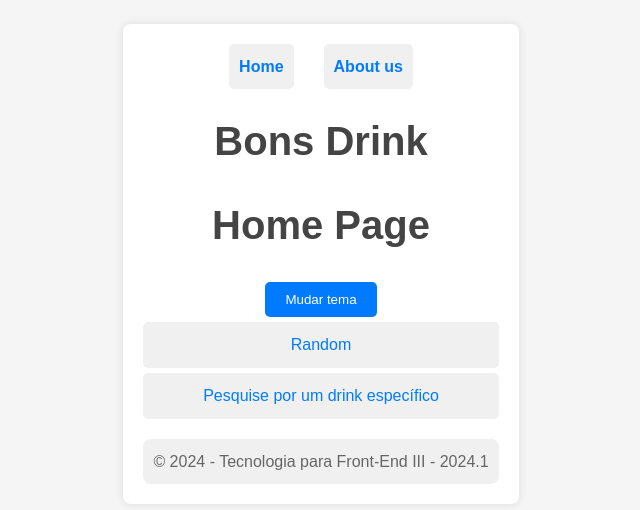
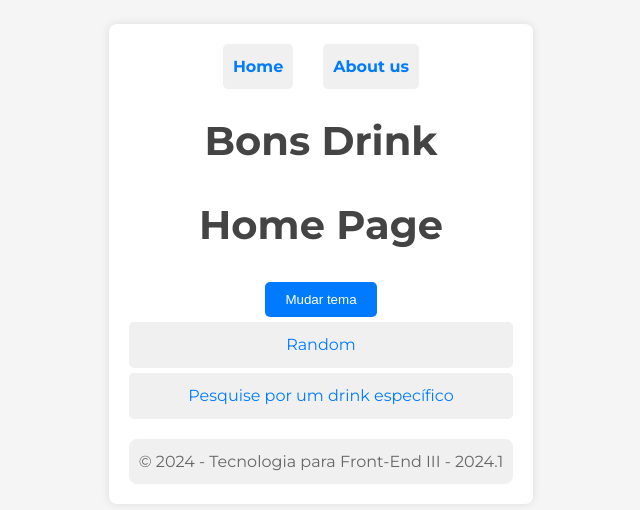
Before and after one commit to motapaula/drinksapi, a React (Vite) app: page / in a window 1280 px wide. Shown: the part 136-646 px from the top of the page, without its empty margins (319-959 px from the left). Built offline with nearby package versions, Linux system fonts and the light colour scheme.

Commit message:
alteração fonte e remoção de trexos comentados

```diff
--- a/index.html
+++ b/index.html
@@ -5,8 +5,11 @@
     <link rel="icon" type="image/svg+xml" href="/vite.svg" />
     <meta name="viewport" content="width=device-width, initial-scale=1.0" />
     <title>Drinks API</title>
+    <link rel="preconnect" href="https://fonts.googleapis.com">
+    <link rel="preconnect" href="https://fonts.gstatic.com/" crossorigin>
+    <link href="https://fonts.googleapis.com/css2?family=Montserrat:ital,wght@0,100..900;1,100..900&display=swap" rel="stylesheet">
   </head>
-  <body>
+  <body class="">
     <div id="root"></div>
     <script type="module" src="/src/main.tsx"></script>
   </body>
--- a/src/App.css
+++ b/src/App.css
@@ -2,7 +2,7 @@
   margin: 0;
   padding: 0;
   box-sizing: border-box;
-  font-family: Arial, Helvetica, sans-serif;
+  font-family: 'Montserrat';
 }
 
 body {
@@ -31,3 +31,118 @@ a:hover {
 .dark-theme a:hover {
   color: #3700b3;
 }
+
+* {
+  margin: 0;
+  padding: 0;
+  box-sizing: border-box;
+}
+
+body {
+  font-family: Arial, sans-serif;
+  background-color: #f5f5f5;
+  color: #333;
+  line-height: 1.6;
+  display: flex;
+  justify-content: center;
+  align-items: center;
+  min-height: 100vh;
+  margin: 0;
+}
+
+.App {
+  width: 100%;
+  max-width: 500px;
+  background: white;
+  padding: 20px;
+  border-radius: 8px;
+  box-shadow: 0 0 10px rgba(0, 0, 0, 0.1);
+  text-align: center;
+}
+
+nav ul {
+  display: flex;
+  justify-content: center;
+  list-style: none;
+  margin-bottom: 20px;
+}
+
+nav ul li {
+  margin: 0 15px;
+}
+
+nav ul li a {
+  color: #007bff;
+  text-decoration: none;
+  font-weight: bold;
+}
+
+nav ul li a:hover {
+  text-decoration: underline;
+}
+
+h1 {
+  font-size: 2.5em;
+  margin-bottom: 20px;
+}
+
+h2 {
+  font-size: 2em;
+  margin-bottom: 15px;
+}
+
+img {
+  max-width: 100%;
+  height: auto;
+  border-radius: 8px;
+  margin-bottom: 20px;
+}
+
+p {
+  text-align: left;
+  margin-bottom: 20px;
+}
+
+ul {
+  list-style: none;
+  padding: 0;
+  margin-bottom: 20px;
+}
+
+ul li {
+  background: #f0f0f0;
+  padding: 10px;
+  margin-bottom: 5px;
+  border-radius: 5px;
+}
+
+button {
+  background-color: #007bff;
+  color: white;
+  border: none;
+  padding: 10px 20px;
+  cursor: pointer;
+  border-radius: 5px;
+  transition: background-color 0.3s ease;
+  margin: 5px;
+}
+
+button:hover {
+  background-color: #0056b3;
+}
+
+.footer {
+  margin-top: 20px;
+  padding: 10px;
+  background: #f0f0f0;
+  border-radius: 8px;
+  text-align: center;
+}
+
+.footer span {
+  color: #666;
+}
+
+div div div div ul {
+  font-size: small;
+}
--- a/src/index.css
+++ b/src/index.css
@@ -5,7 +5,7 @@
 }
 
 body {
-  font-family: Arial, sans-serif;
+  font-family: 'Montserrat';
   background-color: #f5f5f5;
   color: #333;
   line-height: 1.6;
--- a/src/pages/Random.tsx
+++ b/src/pages/Random.tsx
@@ -5,7 +5,7 @@ import { Link } from 'react-router-dom';
 
 function Random() {
   const [loading, setLoading] = useState(false);
-  const [drink, setDrink] = useState(null); // Store a single drink for display
+  const [drink, setDrink] = useState(null); // Guarda um único item para exibir.
 
   const apiBaseUrlRandom = 'https://www.thecocktaildb.com/api/json/v1/1/random.php';
 
```
Also changed, not shown: src/pages/Home.tsx (+1 -20 lines), src/pages/SearchResults.tsx (+0 -17 lines), src/pages/Home.css (indentation only).
